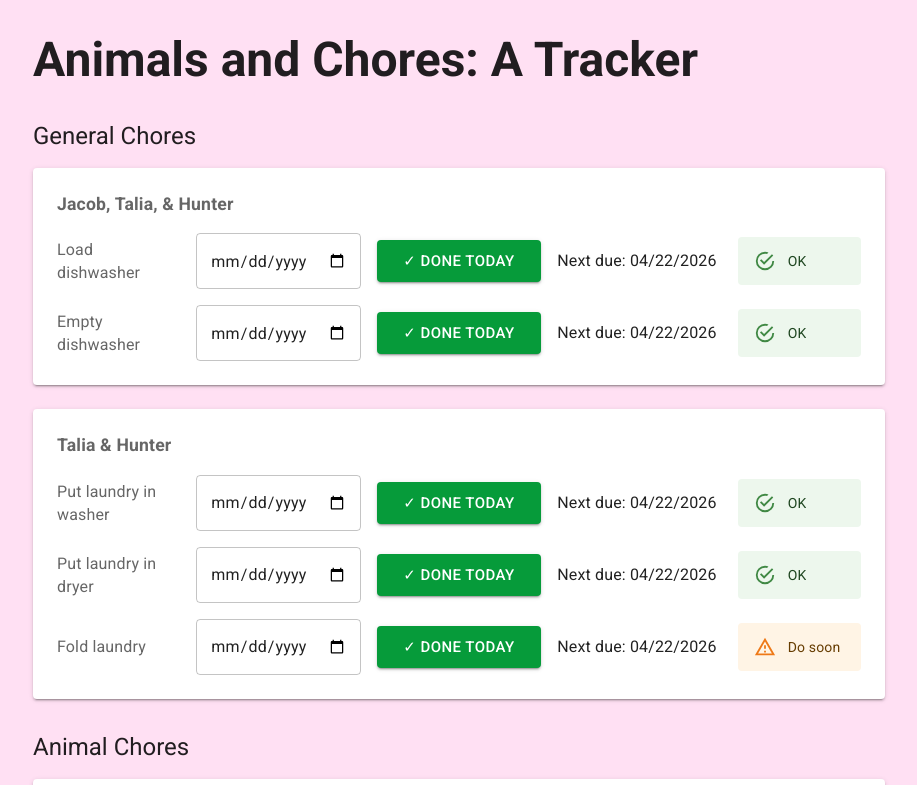
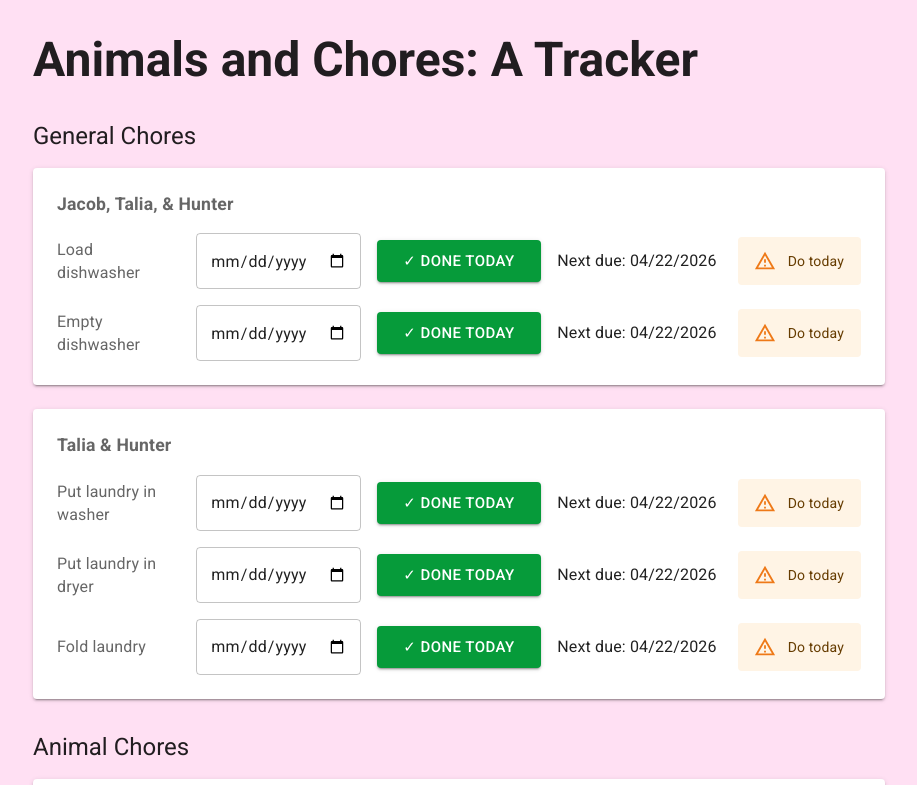
Before and after one commit to talia-storymaker/animals-and-chores, a React (Vite) app: page / in a window 1280 px wide. Shown: the top 785 px of the page, without its empty margins (181-1098 px from the left). Built offline with nearby package versions, Linux system fonts and the light colour scheme.

Commit message:
Better due alert logic and "Do today" status

```diff
--- a/src/components/Chore.tsx
+++ b/src/components/Chore.tsx
@@ -1,5 +1,5 @@
 import { Box, FormLabel, TextField, Button, Alert } from "@mui/material";
-import { parse, addDays, format } from "date-fns";
+import { parse, addDays, format, isSameDay } from "date-fns";
 
 interface Props {
   name: string;
@@ -21,13 +21,18 @@ export default function Chore({
     baseDate.toString() === "Invalid Date"
       ? new Date()
       : addDays(baseDate, dueInXDays || 1);
+  const dayDoneDate = parse(dayDone, "yyyy-MM-dd", new Date());
 
   function dueStatus() {
     switch (true) {
+      case isSameDay(dayDoneDate, new Date()):
+        return <Alert severity="success">OK</Alert>;
+      case isSameDay(dueDate, new Date()):
+        return <Alert severity="warning">Do today</Alert>;
       case dueDate < new Date():
         return <Alert severity="error">Overdue</Alert>;
       case (dueDate < addDays(new Date(), 2)) && (dueInXDays || 1) > 1:
-        return <Alert severity="warning">Do soon</Alert>;
+        return <Alert severity="info">Do soon</Alert>;
       default:
         return <Alert severity="success">OK</Alert>;
     }
```
